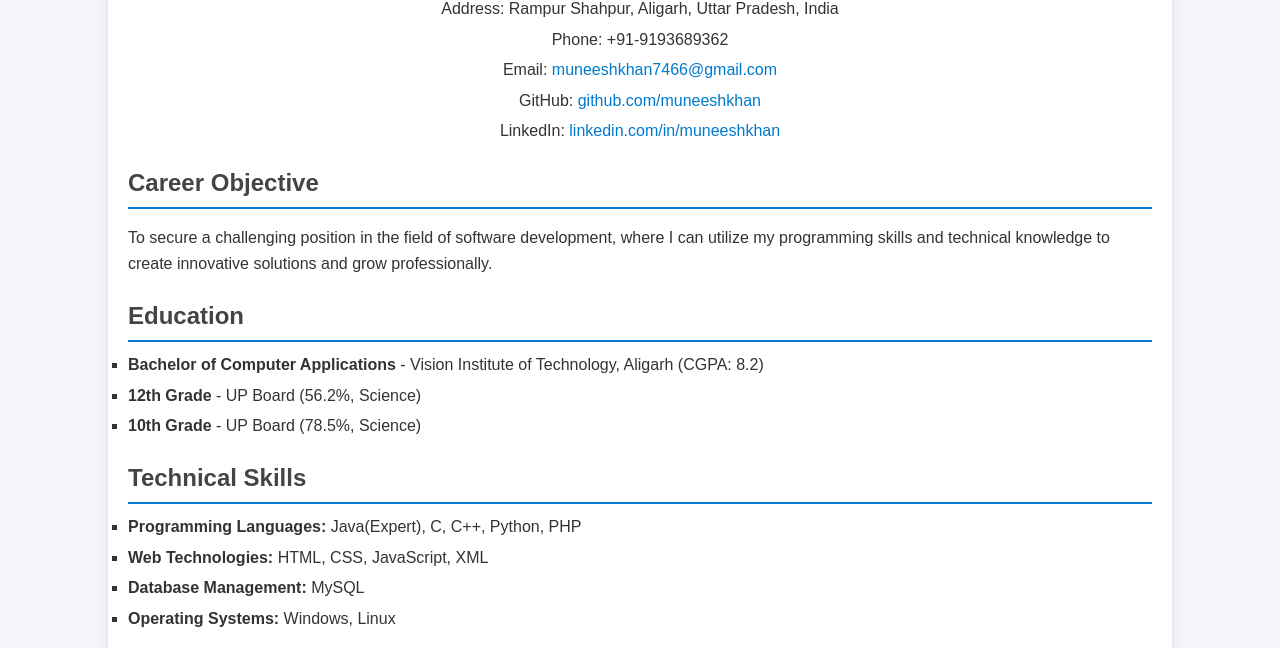
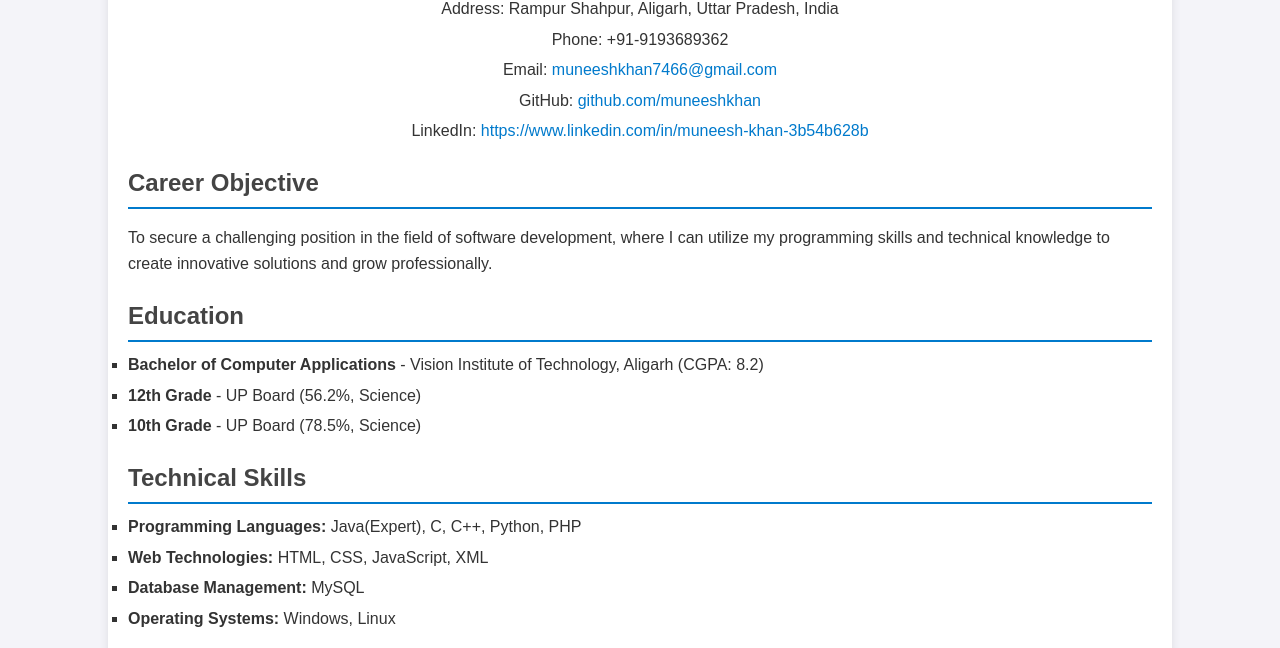
Before and after one commit to muneeshkhan/Muneesh, a plain HTML site: page index.html in a window 1280 px wide. Shown: the part 113-761 px from the top of the page. Drawn offline with Linux system fonts and the light colour scheme.

Commit message:
Update index.html

```diff
--- a/index.html
+++ b/index.html
@@ -13,7 +13,7 @@
             <p style="margin: 5px 0;">Phone: +91-9193689362</p>
             <p style="margin: 5px 0;">Email: <a href="mailto:muneeshkhan7466@gmail.com" style="color: #007acc; text-decoration: none;">muneeshkhan7466@gmail.com</a></p>
             <p style="margin: 5px 0;">GitHub: <a href="https://github.com/muneeshkhan" style="color: #007acc; text-decoration: none;">github.com/muneeshkhan</a></p>
-            <p style="margin: 5px 0;">LinkedIn: <a href="https://linkedin.com/in/muneeshkhan" style="color: #007acc; text-decoration: none;">linkedin.com/in/muneeshkhan</a></p>
+            <p style="margin: 5px 0;">LinkedIn: <a href="https://linkedin.com/in/muneeshkhan" style="color: #007acc; text-decoration: none;">https://www.linkedin.com/in/muneesh-khan-3b54b628b</a></p>
         </header>
         <section style="margin-bottom: 20px;">
             <h2 style="color: #444; border-bottom: 2px solid #007acc; padding-bottom: 5px; margin-bottom: 10px;">Career Objective</h2>
```
